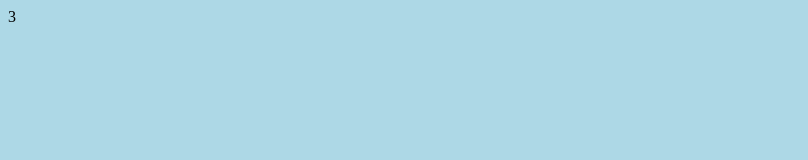
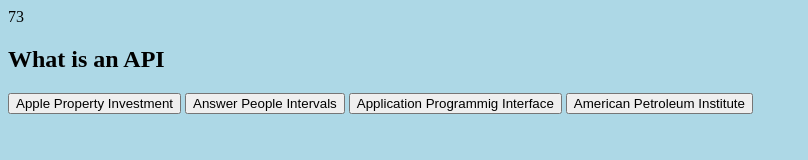
Before and after one commit to Leximiller128/quiz-game, a plain HTML site: page index.html in a window 1280 px wide. Both pictures are taken after a click on the button "Start". Shown: the whole page, without its empty margins (0-808 px from the left). Drawn offline with Linux system fonts and the light colour scheme.

Commit message:
added pesudo code

```diff
--- a/index.html
+++ b/index.html
@@ -13,9 +13,12 @@
         <h1 class="title" id ="start-title">start quiz</h1>
             <button id = "start-btn" class="btn" type="button">Start</button>
             <div id="timerEl" class="hidden"></div>
-            <section>
+            <section id="question-container" class="hidden">
 
             </section>
+            <div id="end-game" class="hidden">
+              Game Over
+            </div>
             <script src="./script.js"></script>
         </header>
     </body>
--- a/script.js
+++ b/script.js
@@ -2,42 +2,44 @@
 var startBtn = document.getElementById("start-btn");
 var timerEl = document.getElementById("timerEl");
 var startTitle = document.getElementById("start-title");
+var questionContainer = document.getElementById("question-container");
+var endGameEl = document.getElementById("end-game");
 
 //Game variables
 var currentQuestion = 0;
 var score = 0;
-var secondsRemaining = 5;
+var secondsRemaining = 75;
 var timer;
 
 //Questions array
 var questions = [
   {
-    questionText: "What is Jude's favorite color?",
+    questionText: "What is an API",
     options: {
-      a: "blue",
-      b: "yellow",
-      c: "pruple",
-      d: "green",
+      a: "Apple Property Investment ",
+      b: "Answer People Intervals ",
+      c: "Application Programmig Interface",
+      d: "American Petroleum Institute",
     },
     correctAnswer: "c",
   },
   {
-    questionText: "what is the weather like",
+    questionText: "What is an example of a self closing tag?",
     options: {
-      a: "cloudy",
-      b: "sunny",
-      c: "raining",
-      d: "tornados",
+      a: "Header",
+      b: "IMG",
+      c: "Main",
+      d: "Body",
     },
     correctAnswer: "b",
   },
   {
-    questionText: "how many pets do I have",
+    questionText: "What is Pesudo code?",
     options: {
-      a: "none",
-      b: "1",
-      c: "2",
-      d: "3",
+      a: "Something not useful",
+      b: "Something imaginary",
+      c: "fake code",
+      d: "The outline for your code",
     },
     correctAnswer: "d",
   },
@@ -46,10 +48,12 @@ var questions = [
 //event listener on startBtn that calls startGame()
 startBtn.addEventListener("click", startGame);
 
+//start button begins quiz
 function startGame() {
   //hide start button by adding class 'hidden'
   startBtn.classList.add("hidden");
   startTitle.classList.add("hidden");
+  //timer starts when quiz begins
   //show timer by removing class'hidden'
   timerEl.textContent = secondsRemaining;
   timerEl.classList.remove("hidden");
@@ -61,24 +65,53 @@ function startGame() {
       endGame();
     }
   }, 1000);
+  //show first question
+  questionContainer.classList.remove("hidden");
+  showQuestion();
+}
+//a quiz question appears
+function showQuestion() {
+  questionContainer.innerHTML = `
+    <h2>${questions[currentQuestion].questionText}</h2>
+    <button class="option"data = "a">${questions[currentQuestion].options["a"]}</button>
+    <button class="option"data = "b">${questions[currentQuestion].options["b"]}</button>
+    <button class="option"data = "c">${questions[currentQuestion].options["c"]}</button>
+    <button class="option" data = "d">${questions[currentQuestion].options["d"]}</button>
+  `;
+
+  var optionBtns = document.querySelectorAll(".option");
+  console.log(optionBtns);
+  //go to the next question
+  for (let i = 0; i < optionBtns.length; i++) {
+    optionBtns[i].addEventListener("click", function (e) {
+      let userAnswer = e.target.attributes.data.value;
+      //if the answer is correct then will moveto current question
+      //else subtract 10 seconds and move on to next question
+      currentQuestion++;
+      //if answer is correct, go to the next question
+      if (currentQuestion < questions.length) {
+        showQuestion();
+      } else {
+        endGame();
+      }
+    });
+  }
+}
+//ends the game
+function endGame() {
+  //if timer runs out- game is over
+  clearInterval(timer);
+  questionContainer.classList.add("hidden");
+  endGameEl.classList.remove("hidden");
 }
 
-function endGame() {
-  //end the timer
-  clearInterval(timer);
+//if the answer is incorrect, loose 15 seconds and go to the next question
+function subtract() {
+  subtract(timer);
 }
 
-//start button begins quiz
-
-//timer starts when quiz begins
-
-//a quiz question appears
-
-//if answer is correct, go to the next question
-
-//if the answer is incorrect, loose 15 seconds and go to the next question
-
-//if timer runs out- game is over
+// let subtract = timerEl.subtract(15);
+// console.log(format);
 
 //if all questions are answered correctly- game is over
 
```
